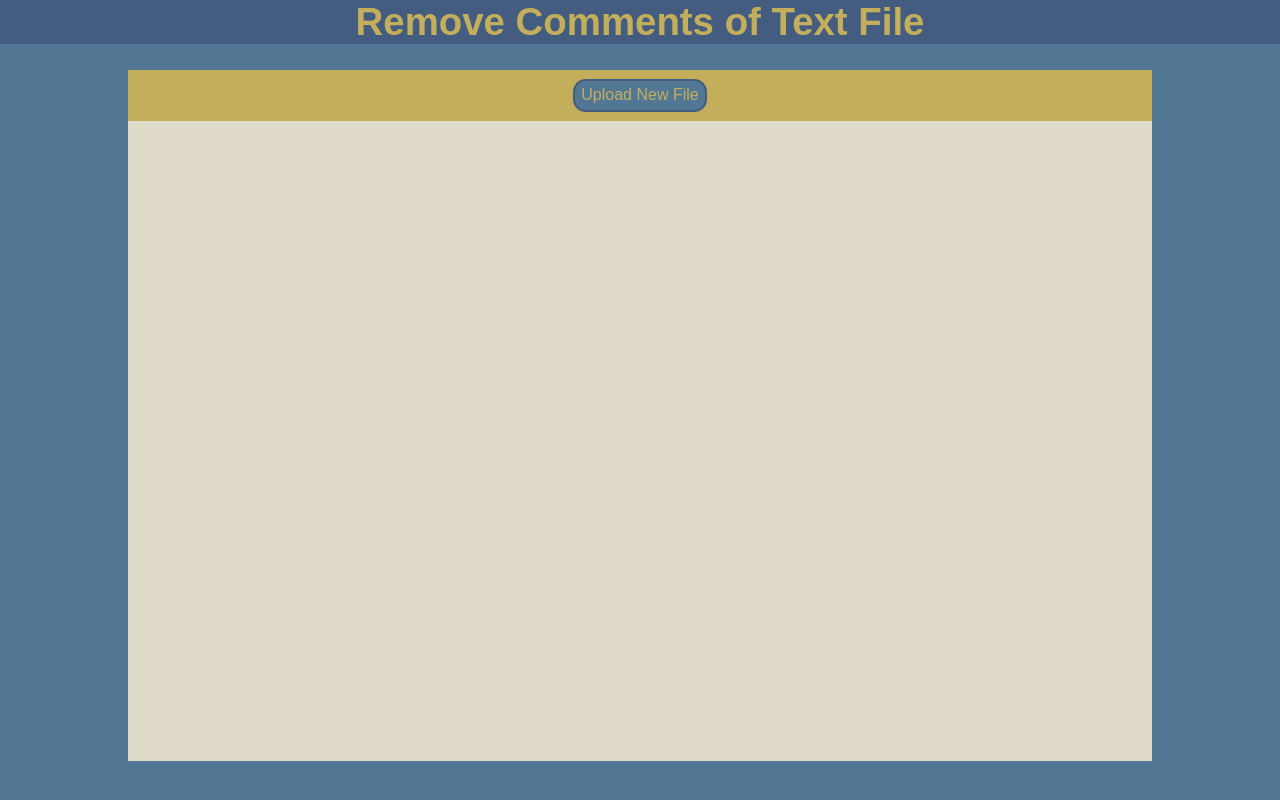
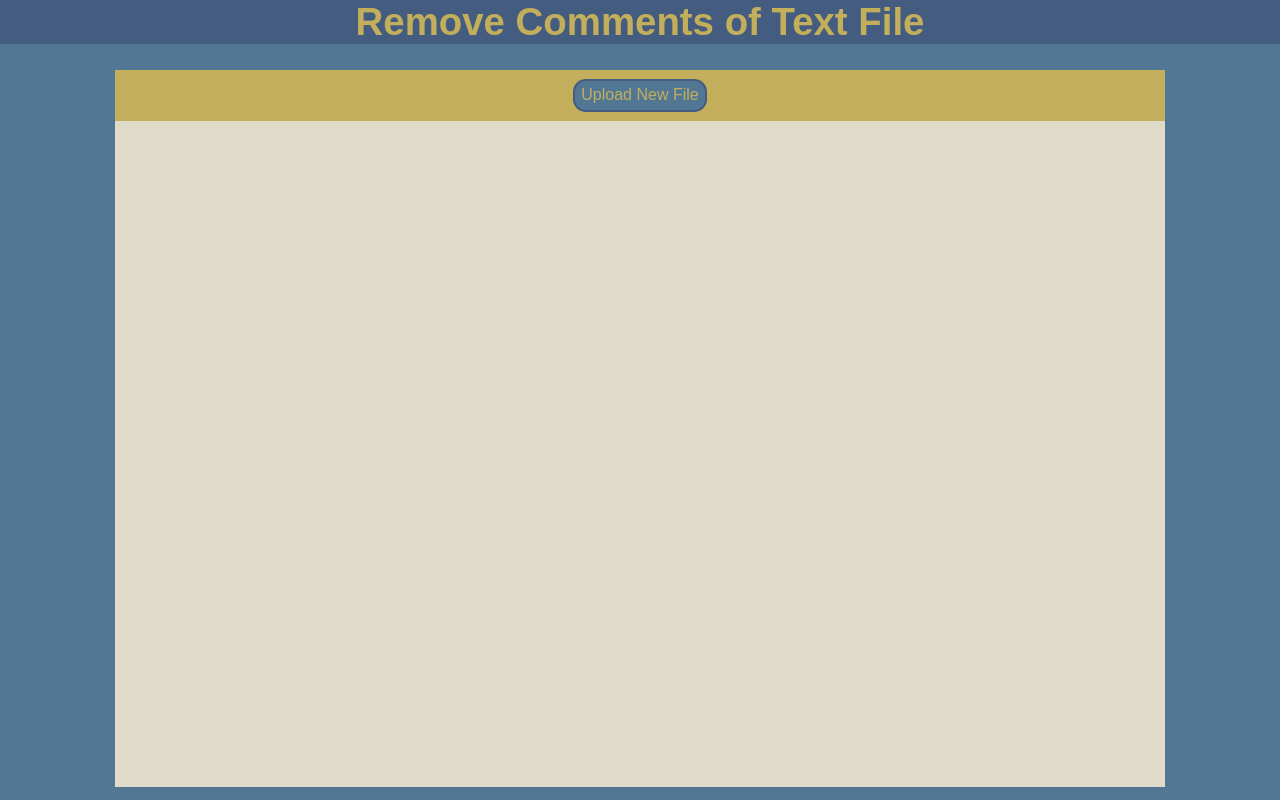
Before and after one commit to michael-lugashi/react-remove-comments, a React (Create React App) app: page /output in a window 1280 px wide. Built offline with nearby package versions, Linux system fonts and the light colour scheme; a web font is replaced by a local one.

Commit message:
added padding to text

```diff
--- a/src/styles/App.css
+++ b/src/styles/App.css
@@ -23,13 +23,14 @@
   background-color: #dfdbc8;
   color: #445c7f;
   font-size: 1vw;
+  padding: 1vw;
 }
 
 .actions-header {
   height: 4vw;
   background-color: #c3af5b;
   color: #445c7f;
-  width: 80vw;
+  width: 82vw;
   margin: auto;
   display: flex;
   justify-content: space-evenly;
```
